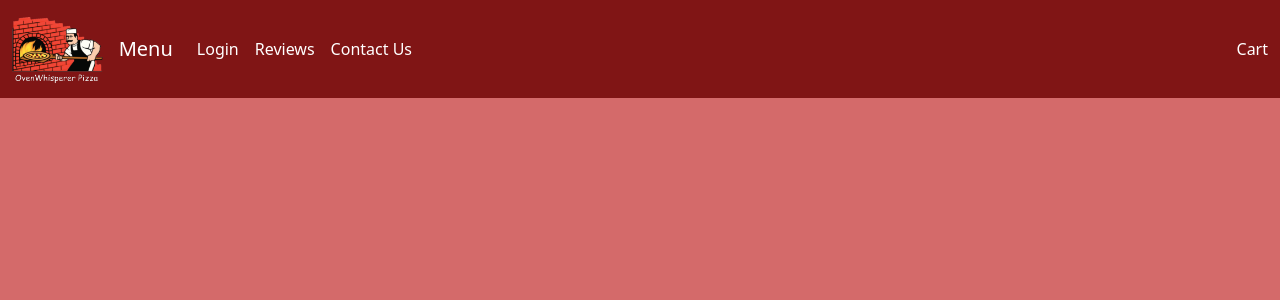
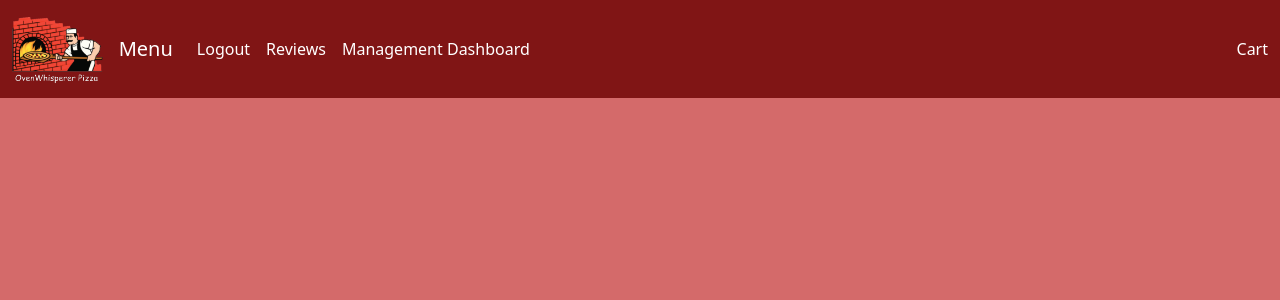
Before and after one commit to jlenz126/ctugroup, a PHP site: page /index.php in a window 1280 px wide. Shown: the top 300 px of the page. Run offline with PHP 8.4, Linux system fonts and the light colour scheme; a user stored in the database is signed in.

Commit message:
updated links based on session variables

```diff
--- a/navbar.php
+++ b/navbar.php
@@ -1,3 +1,9 @@
+<?php
+(isset($_SESSION['user_id'])) ? $login = 'logout' :  $login = 'login';
+(isset($_SESSION['employee'])) ? $employee = 'management_dashboard' :  $employee = 'contact';
+
+?>
+
 <!-- Start Navbar -->
 <body>
     <nav class="navbar navbar-expand-lg fixed-top navbar-dark custom-colors">
@@ -12,13 +18,27 @@
 	    <div class="collapse navbar-collapse" id="navbarSupportedContent">
 	      <ul class="navbar-nav me-auto mb-2 mb-lg-0">
 		  	<li class="nav-item">
-	          <a class="nav-link active" aria-current="page" href="login.php">Login</a>
+			<?php
+	          echo '<a class="nav-link active" aria-current="page" href="'. $login .'.php">'. ucfirst($login) .'</a>';
+			?>
 	        </li>
 			<li class="nav-item">
 	          <a class="nav-link active" aria-current="page" href="reviews.php">Reviews</a>
 	        </li>
 			<li class="nav-item">
-	          <a class="nav-link active" aria-current="page" href="contact.php">Contact Us</a>
+			<?php
+			switch($employee){
+				case 'management_dashboard':
+					echo '<a class="nav-link active" aria-current="page" href="'. $employee .'.php">Management Dashboard</a>';
+					break;
+				case 'contact':
+					echo '<a class="nav-link active" aria-current="page" href="'. $employee .'.php">Contact Us</a>';
+					break;
+				default:
+					// error
+			}
+
+			?>
 	        </li>
 	      </ul>
 	      <a class="nav-item nav-link active d-flex" style="color: white" aria-current="page" href="cart.php">Cart</a>
```
